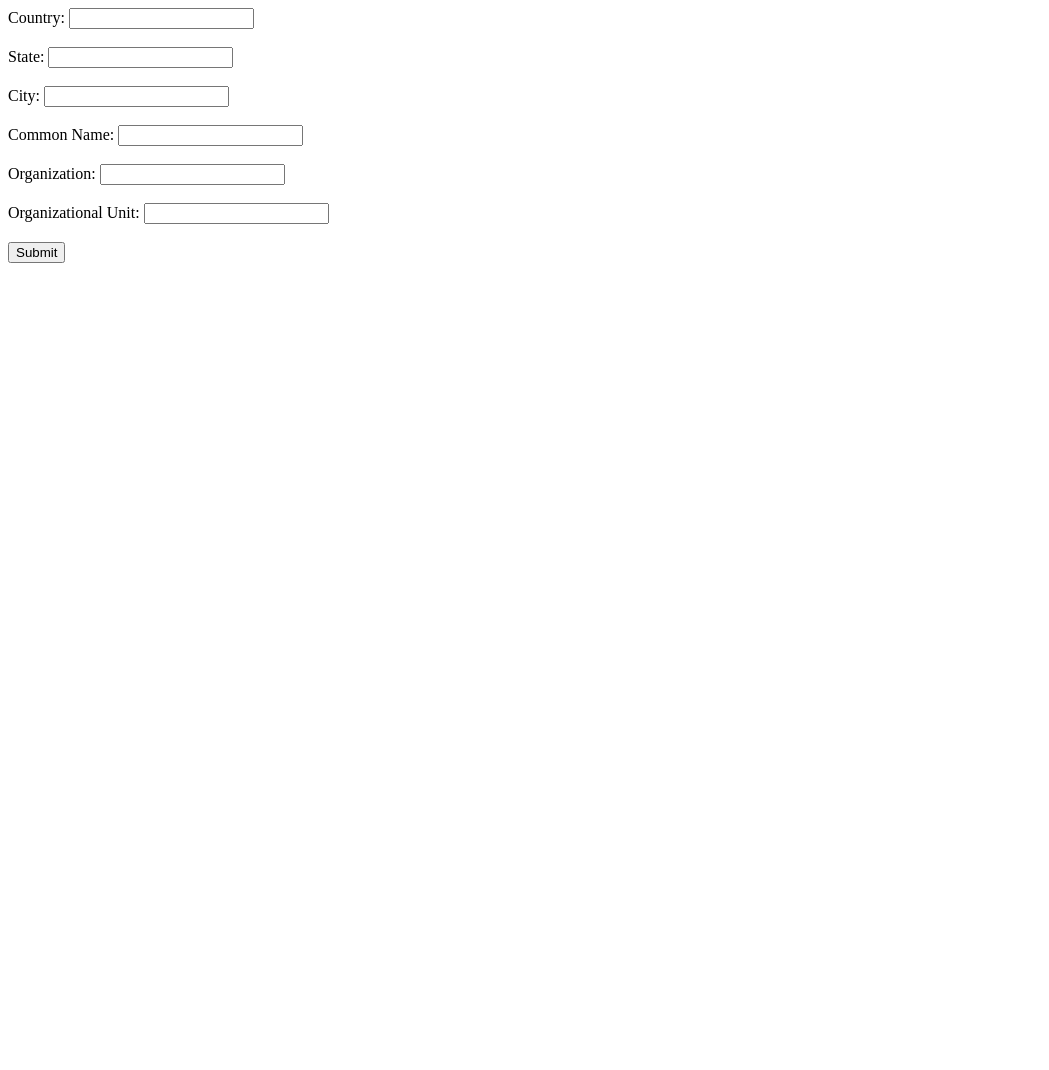
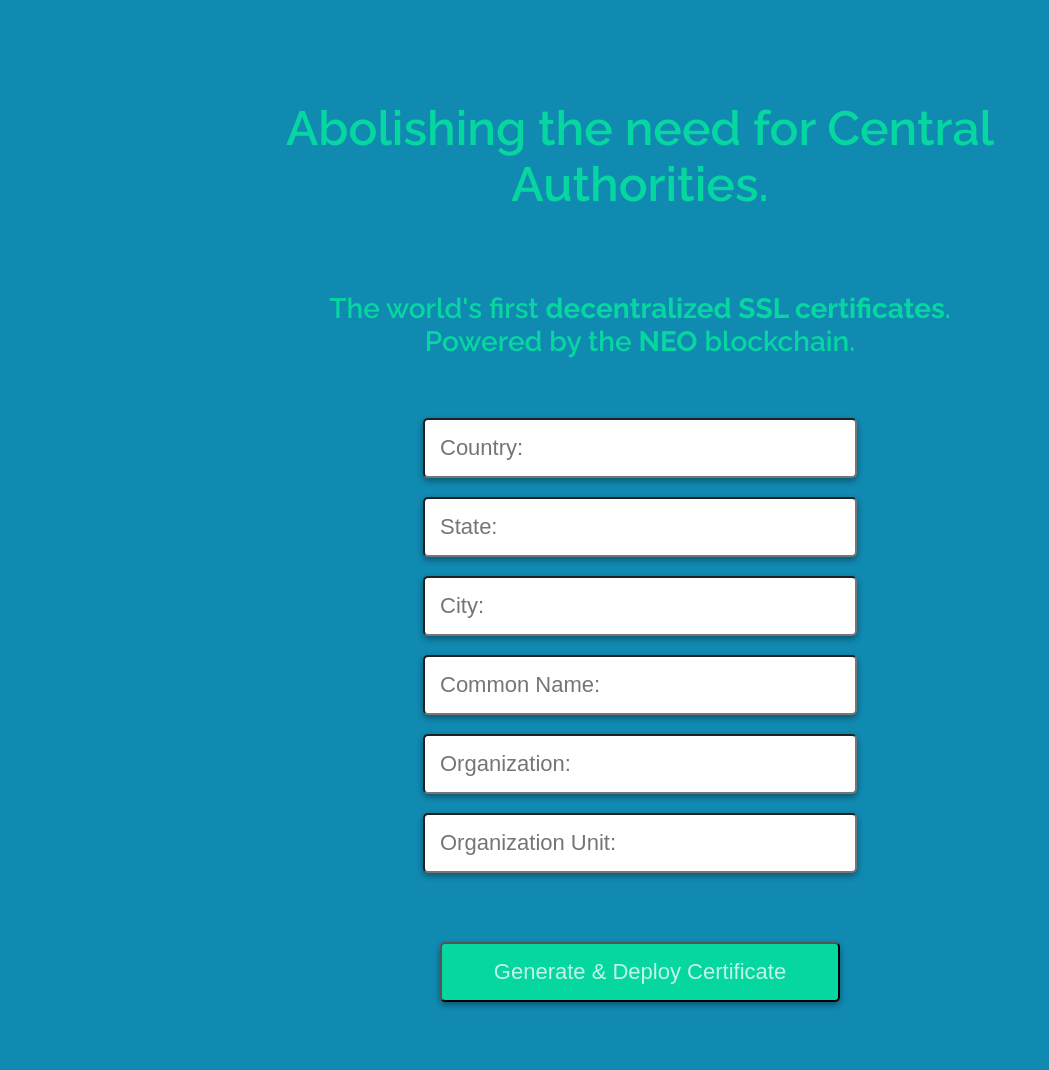
Before and after one commit to ryanrouleau/CertChain, a Flask app: page / in a window 1280 px wide. Shown: the whole page, without its empty margins (0-1049 px from the left). Before the commit the page ends 263 px from the top, so only its background shows below. Run offline with Flask 2, Linux system fonts and the light colour scheme.

Commit message:
dope 15 min frontnd

```diff
--- a/certgen/templates/certgen.html
+++ b/certgen/templates/certgen.html
@@ -1,10 +1,49 @@
 <!DOCTYPE html>
 <html>
 <head>
-    <title></title>
+    <title>CertChain - TLS Decentralization</title>
+    <link rel="stylesheet" type="text/css" href="./style.css">
+    <script src="https://code.jquery.com/jquery-3.3.1.min.js"
+      integrity="sha256-FgpCb/KJQlLNfOu91ta32o/NMZxltwRo8QtmkMRdAu8="
+      crossorigin="anonymous">
+    </script>
+    <link href="https://fonts.googleapis.com/css?family=Raleway:400,600,700" rel="stylesheet">
 </head>
+<script>
+
+</script>
 <body>
+<div class="onboarding">
+<span style="font-size:48px;" class="bojldboldbold">
+Abolishing the need for Central Authorities.
+</span>
+<br>
+<span style="font-size: 28px;display:inline-block;padding-top:80px;font-weight:600">
+The world's first <span class="boldbold">decentralized SSL certificates</span>.<br>Powered by the <span class="boldbold">NEO</span> blockchain.
+</span>
+<form action="{{ url_for('insertCerts') }}" method="post" style="margin-top:60px;">
+    <label><input class="input" type="text" name="country" placeholder="Country:"></label><br><br>
+    <label><input class="input" type="text" name="state" placeholder="State:"></label><br><br>
+    <label><input class="input" type="text" name="city" placeholder="City:"></label><br><br>
+    <label><input class="input" type="text" name="commonname" required placeholder="Common Name:"></label><br><br>
+    <label><input class="input" type="text" name="org" placeholder="Organization:"></label><br><br>
+    <label><input class="input" type="text" name="orgunit" placeholder="Organization Unit:"></label><br><br>
+    <input type="submit" value="Generate & Deploy Certificate" class="button" style="margin-top:50px;width:400px;margin-bottom:60px;">
 
+</form>
+<!--
+<div class="button" style="margin-top:50px;width:400px;">
+Generate and Deploy a Certificate
+</div>
+-->
+</div>
+<!--
+<p>
+Disrupting internet architecture by decentralizing TLS with the NEO blockchain.
+</p>
+-->
+
+<!--
 <form action="{{ url_for('insertCerts') }}" method="post">
     <label>Country: <input type="text" name="country"></label><br><br>
     <label>State: <input type="text" name="state"></label><br><br>
@@ -15,6 +54,7 @@
     <input type="submit">
 
 </form>
+-->
 
 </body>
 </html>
--- /dev/null
+++ b/certgen/templates/style.css
@@ -0,0 +1,54 @@
+body {
+  background: #118AB2;
+  font-family: 'Raleway', sans-serif;
+}
+.onboarding{
+  width: 800px;
+  margin: auto;
+  margin-top: 100px;
+  font-weight: 600;
+  color: #06D6A0;
+  text-align: center;
+}
+.bold {
+  font-weight: 600;
+}
+.boldbold {
+  font-weight: 700;
+}
+.boldboldbold {
+  font-weight: 800;
+}
+.button {
+  background: #06D6A0;
+  color: rgba(255,255,255,0.75);
+  padding: 15px;
+  font-size: 22px;
+  border-radius: 5px;
+  margin: auto;
+  box-shadow: 0 3px 6px rgba(0,0,0,0.16), 0 3px 6px rgba(0,0,0,0.23);
+  cursor: pointer;
+  transition: 0.15s ease;
+}
+.button:hover{
+  color: rgba(255,255,255,0.9);
+  box-shadow: 0 14px 28px rgba(0,0,0,0.25), 0 10px 10px rgba(0,0,0,0.22);
+}
+.input {
+  background: #fff;
+  width: 400px;
+  color: rgba(0,0,0,0.9);
+  padding: 15px;
+  font-size: 22px;
+  border-radius: 5px;
+  margin: auto;
+  box-shadow: 0 3px 6px rgba(0,0,0,0.16), 0 3px 6px rgba(0,0,0,0.23);
+  transition: 0.15s ease;
+  user-select: none;
+  outline-style:none;
+}
+.input:hover {
+  box-shadow: 0 14px 28px rgba(0,0,0,0.25), 0 10px 10px rgba(0,0,0,0.22);
+  user-select: none;
+  outline-style:none;
+}
```
